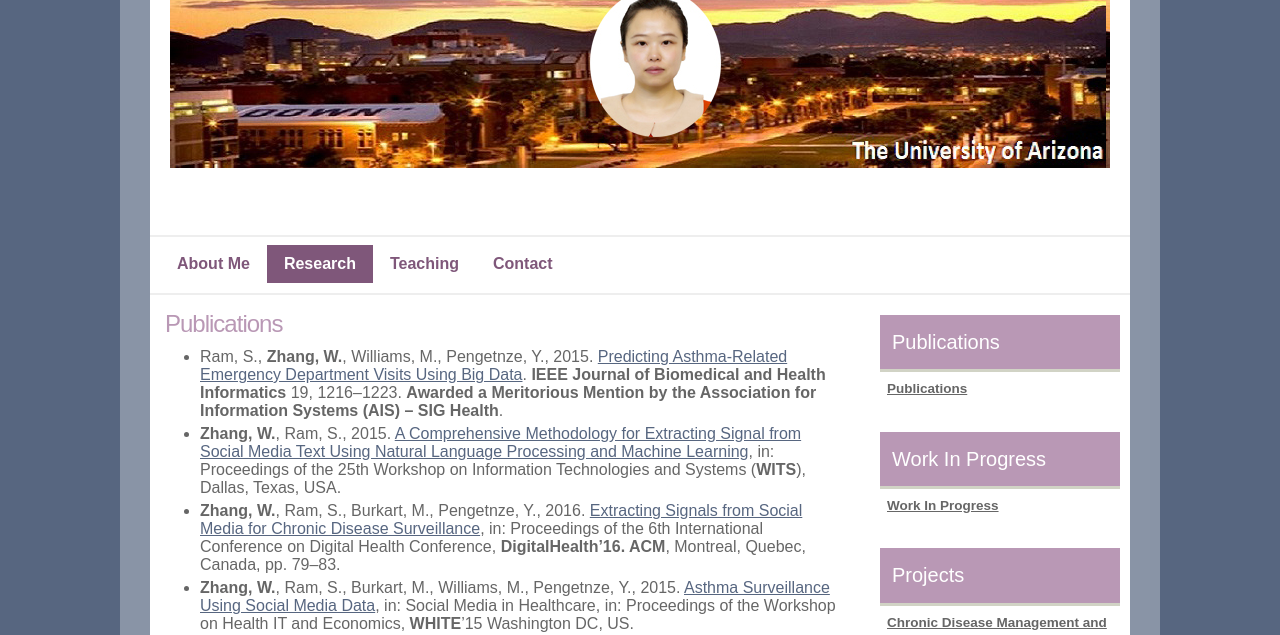
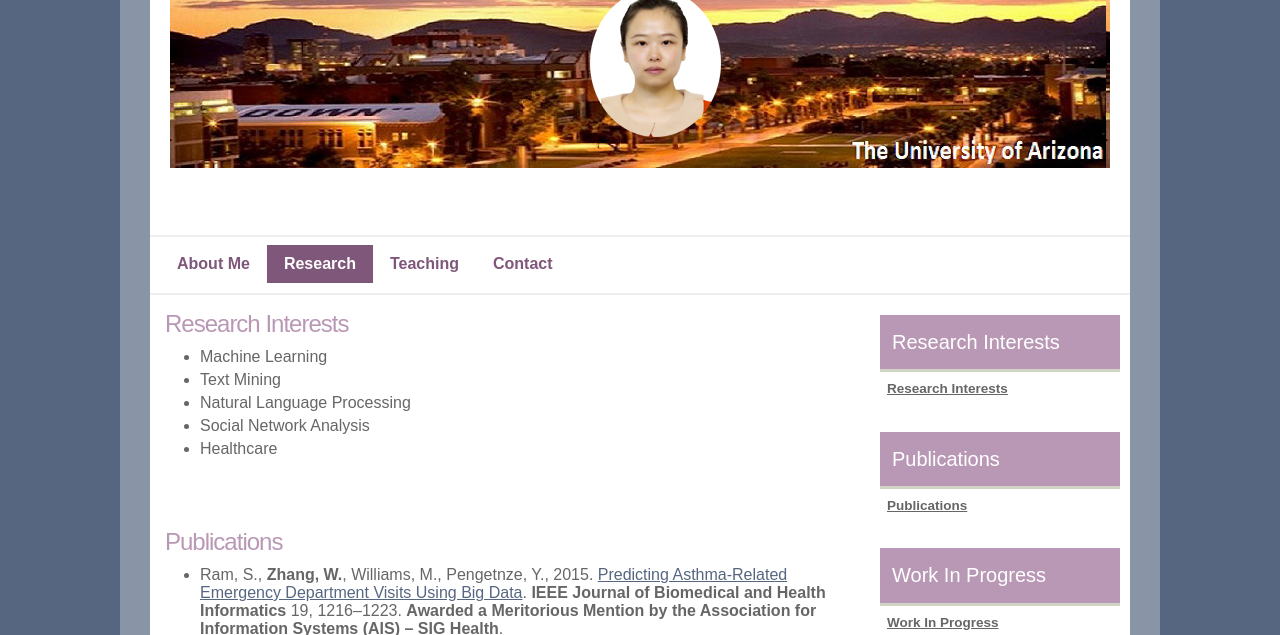
Before and after one commit to rarezhang/rarezhang.github.io, a plain HTML site: page research.html in a window 1280 px wide. Shown: the part 125-760 px from the top of the page. Drawn offline with Linux system fonts and the light colour scheme.

Commit message:
add research interests

```diff
--- a/research.html
+++ b/research.html
@@ -2,7 +2,7 @@
 <html>
 <head>
 <meta http-equiv="Content-Type" content="text/html; charset=utf-8" />
-<title>Wenli Zhang</title>
+<title>Research: Wenli Zhang University of Arizona</title>
 <link rel="stylesheet" href="styles.css" type="text/css" />
 
 <meta name="viewport" content="width=device-width, minimum-scale=1.0, maximum-scale=1.0" />
@@ -31,6 +31,18 @@
     <div id="body" class="width">
 		<section id="content">
 
+        <article>
+            <h3 id="interests">Research Interests</h3>
+
+            <ul>
+            <li>Machine Learning</li>
+            <li>Text Mining</li>
+            <li>Natural Language Processing </li>
+            <li>Social Network Analysis</li>
+            <li>Healthcare</li>
+            </ul>
+
+        </article>
 
 
 
@@ -136,6 +148,14 @@
 
             <ul>
                 <li>
+                    <h4>Research Interests</h4>
+                    <ul>
+                        <li><a href="#interests"><strong>Research Interests</strong></a></li>
+                    </ul>
+                </li>
+
+
+                <li>
                     <h4>Publications</h4>
                     <ul>
                         <li><a href="#publication"><strong>Publications</strong></a></li>
```
